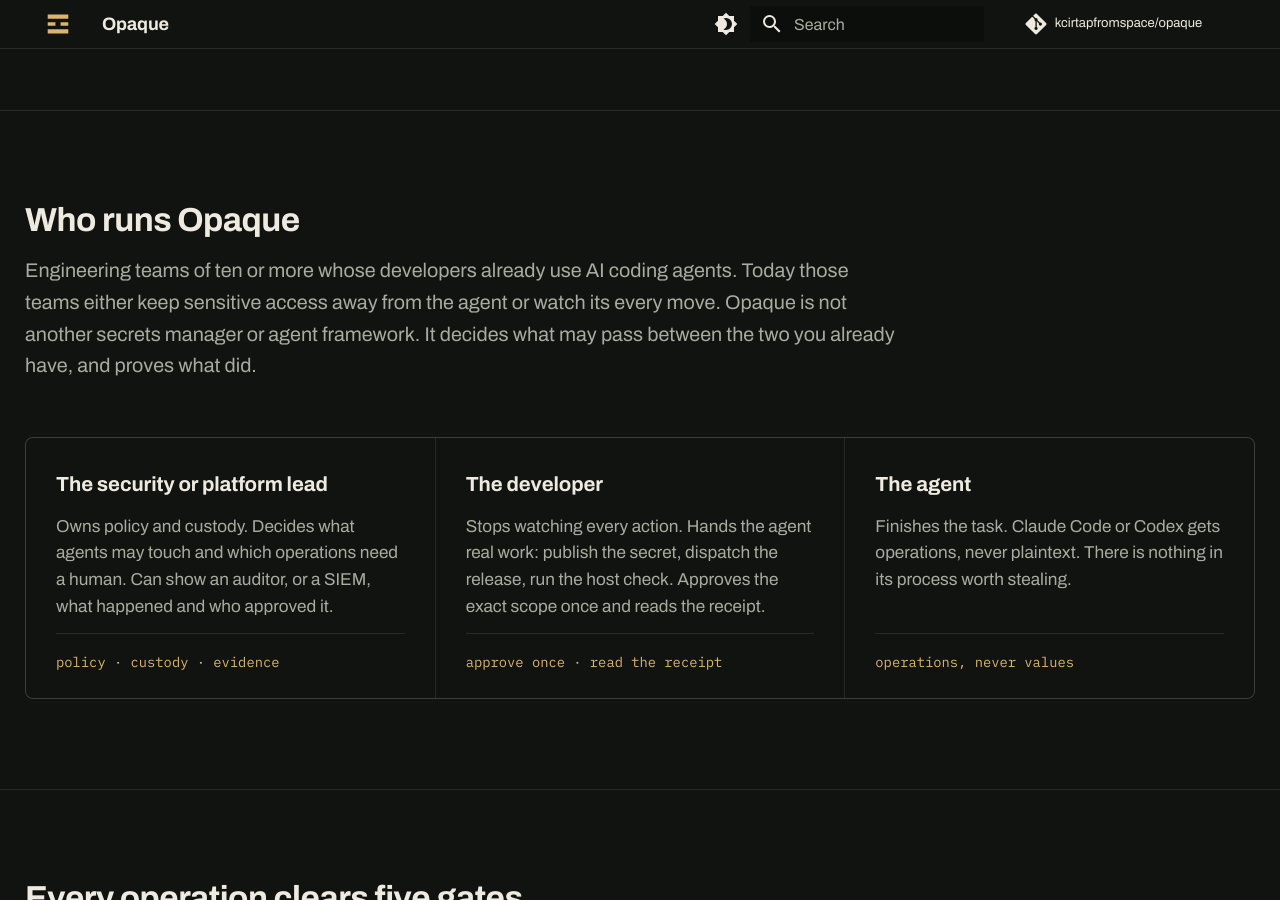
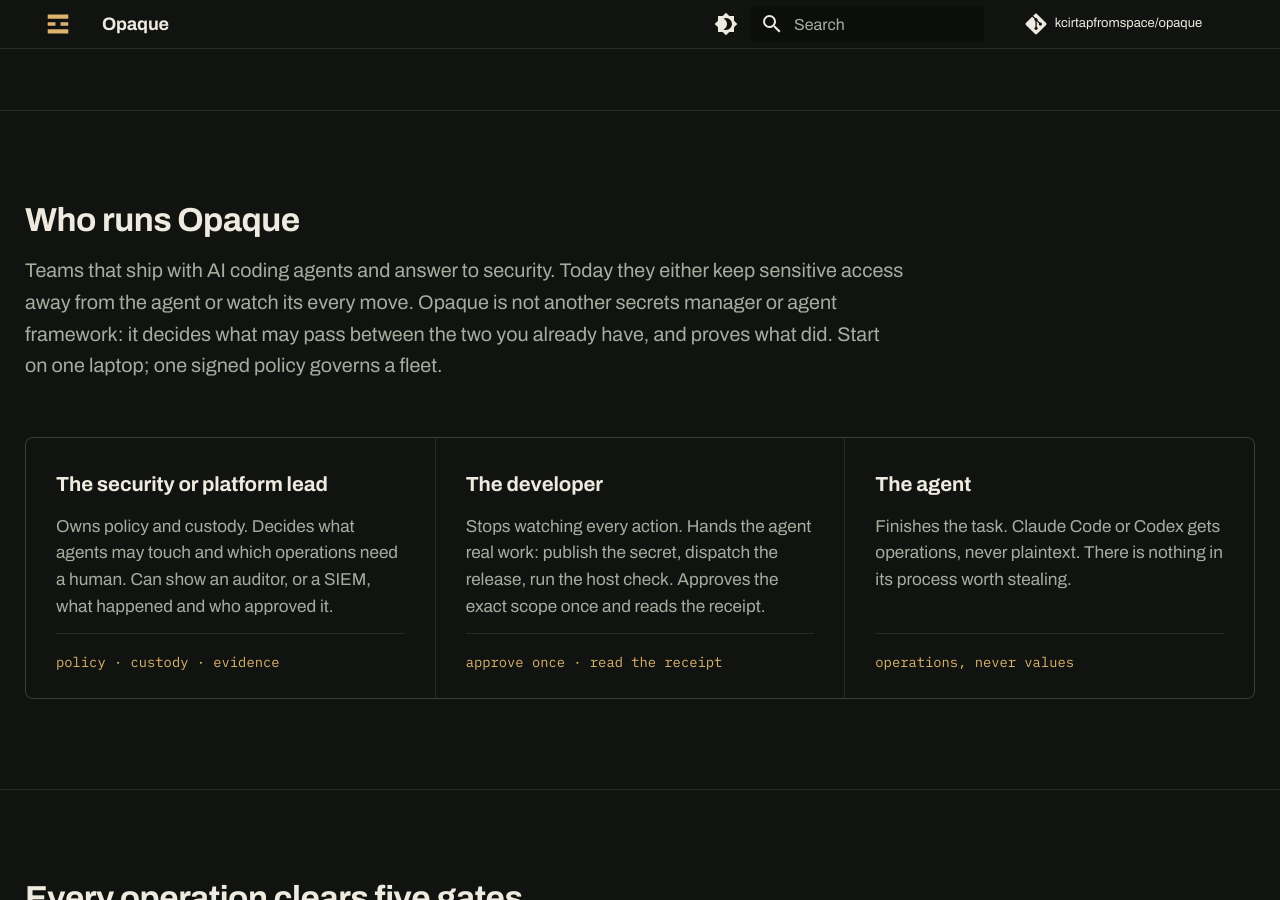
Before and after one commit to kcirtapfromspace/opaque, an MkDocs documentation site: the page built from docs/index.md, in a window 1280 px wide and 900 px high, scrolled down 937 px. Built offline with MkDocs 1.6.1 and Material for MkDocs 9.7.7, drawn with Linux system fonts in a browser that asks for light colours; comment, search, counter and statistics services are not loaded.

Commit message:
docs: drop the headcount from the audience frame
Size is a journey, not a gate. Audience named by situation, scale story
stated as: start on one laptop; one signed policy governs a fleet. The
under-10-developers BUSL line stays only in the licensing footnote.

```diff
--- a/docs/index.md
+++ b/docs/index.md
@@ -10,9 +10,10 @@
 **Secrets stay secret. Agents stay powerful.**
 **Approve the work. Keep authority bounded.**
 
-Built for platform and security teams of ten developers or more whose
-teams already use AI coding agents. Today those teams either keep
-sensitive access away from the agent or watch its every move. Opaque lets
+Built for platform and security teams whose developers already use AI
+coding agents. Today those teams either keep sensitive access away from
+the agent or watch its every move. Start on one laptop; one signed policy
+governs a fleet. Opaque lets
 you hand the agent a bounded piece of work: publish a secret, dispatch a
 release, run a fixed host check, read scoped data. You approve exactly
 what it may do and inspect the evidence after. LLMs get operations, never
--- a/docs/overrides/home.html
+++ b/docs/overrides/home.html
@@ -161,11 +161,11 @@
         <div class="op-kicker">
           <h2>Who runs Opaque</h2>
           <p>
-            Engineering teams of ten or more whose developers already use AI coding
-            agents. Today those teams either keep sensitive access away from the agent
-            or watch its every move. Opaque is not another secrets manager or agent
-            framework. It decides what may pass between the two you already have, and
-            proves what did.
+            Teams that ship with AI coding agents and answer to security. Today they
+            either keep sensitive access away from the agent or watch its every move.
+            Opaque is not another secrets manager or agent framework: it decides what
+            may pass between the two you already have, and proves what did. Start on
+            one laptop; one signed policy governs a fleet.
           </p>
         </div>
         <div class="op-grid">
```
Also changed, not shown: BRAND.md (+7 -5 lines), README.md (+3 -2 lines).
